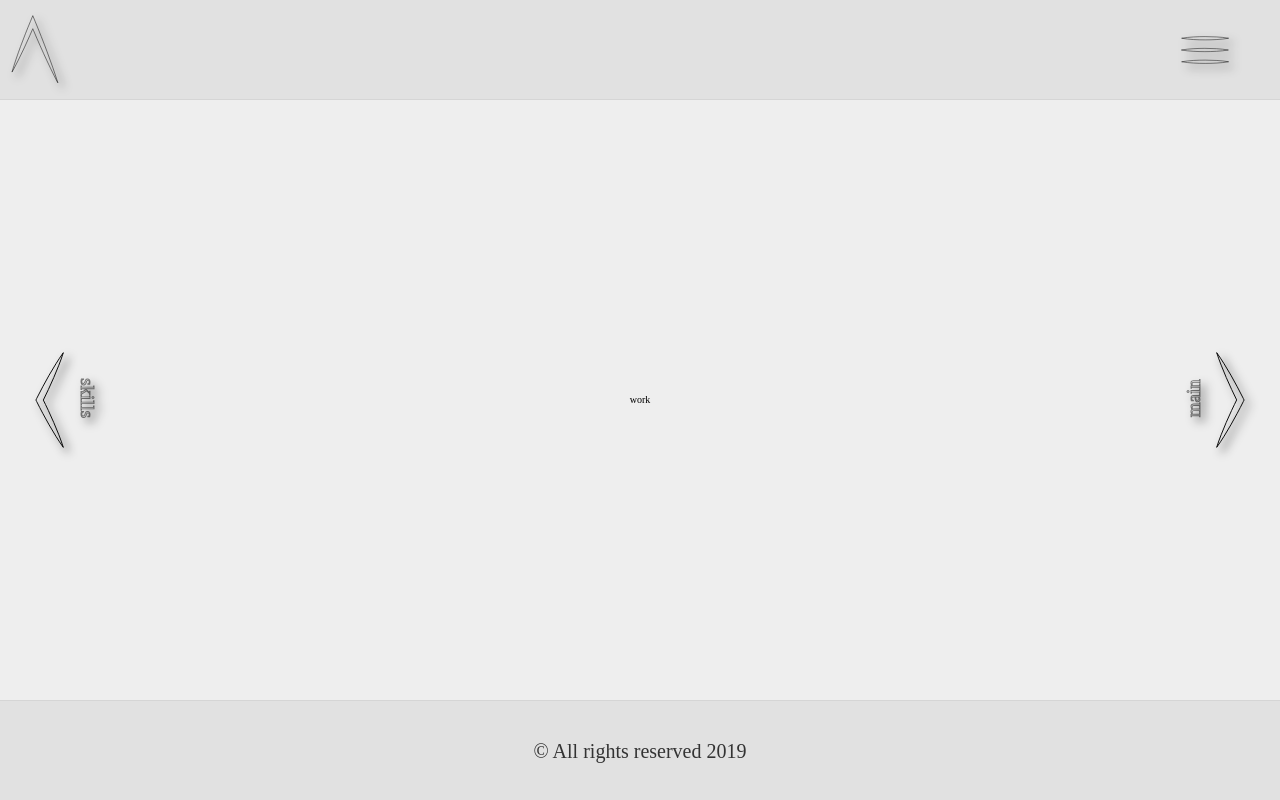
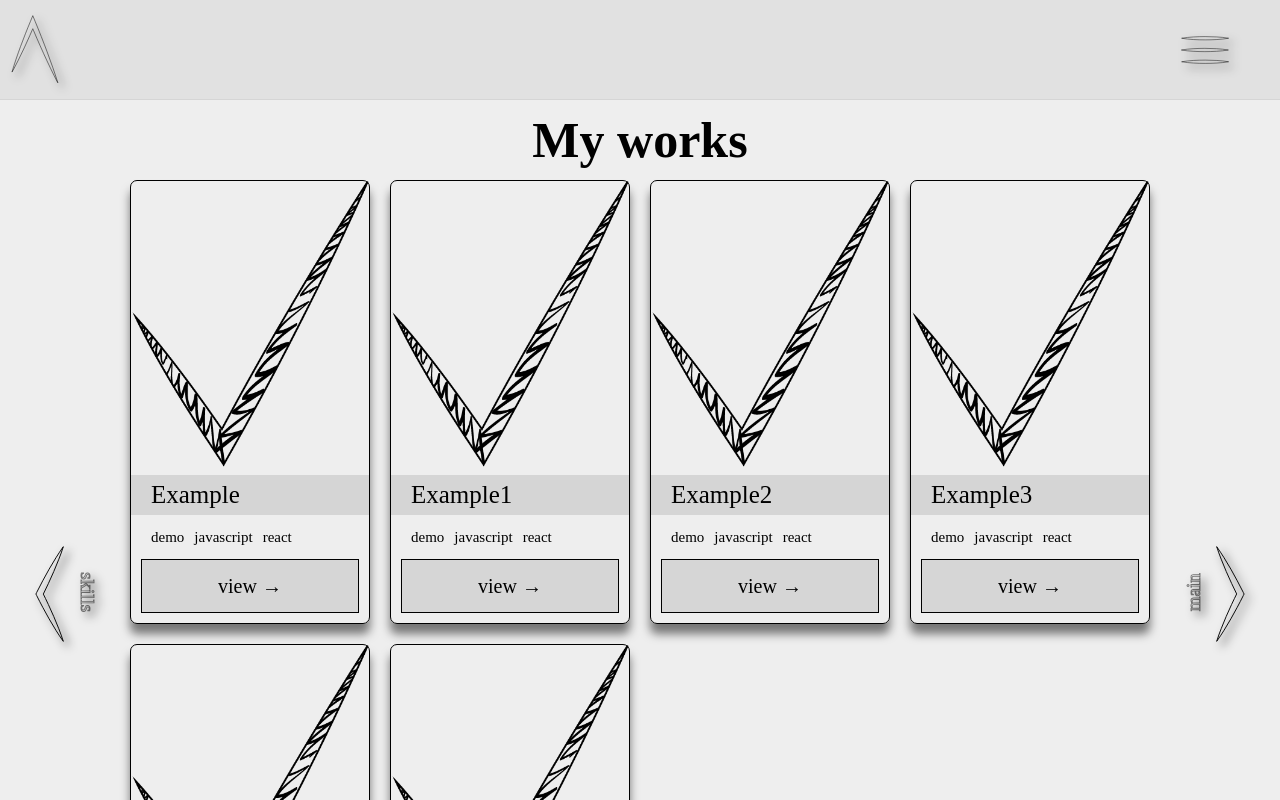
Before and after one commit to AlexanderPershin/portfolio, a React (Create React App) app: page /#/work in a window 1280 px wide. Shown: the top 800 px of the page. Built offline with nearby package versions, Linux system fonts and the light colour scheme; a web font is replaced by a local one.

Commit message:
works are ready

```diff
--- a/src/components/Work.js
+++ b/src/components/Work.js
@@ -1,7 +1,76 @@
 import React from 'react';
 
+import examplePic from '../img/check_big.png';
+
+const workList = [
+  {
+    name: 'Example',
+    link: 'http://google.com',
+    picture: examplePic,
+    categories: ['demo', 'javascript', 'react']
+  },
+  {
+    name: 'Example1',
+    link: 'http://google.com',
+    picture: examplePic,
+    categories: ['demo', 'javascript', 'react']
+  },
+  {
+    name: 'Example2',
+    link: 'http://google.com',
+    picture: examplePic,
+    categories: ['demo', 'javascript', 'react']
+  },
+  {
+    name: 'Example3',
+    link: 'http://google.com',
+    picture: examplePic,
+    categories: ['demo', 'javascript', 'react']
+  },
+  {
+    name: 'Example4',
+    link: 'http://google.com',
+    picture: examplePic,
+    categories: ['demo', 'javascript', 'react']
+  },
+  {
+    name: 'Example5',
+    link: 'http://google.com',
+    picture: examplePic,
+    categories: ['demo', 'javascript', 'react']
+  }
+];
+
 const Work = () => {
-  return <div>work</div>;
+  const renderCategories = cat => {
+    return cat.map((category, idx) => (
+      <span className='work__category' key={idx}>
+        {category}
+      </span>
+    ));
+  };
+
+  const renderList = () => {
+    return workList.map(({ name, link, picture, categories }) => (
+      <div className='work__item' key={name}>
+        <figure className='work__base'>
+          <img src={picture} alt='' className='work__image' />
+          <figcaption className='work__caption'>{name}</figcaption>
+        </figure>
+        <p className='work__categories'>{renderCategories(categories)}</p>
+        <a href={link} target='_blank' className='work__view'>
+          view &rarr;
+        </a>
+      </div>
+    ));
+  };
+
+  return (
+    <div className='work'>
+      <h1 className='heading1 work__heading'>My works</h1>
+      <section className='work__content'>{renderList()}</section>
+    </div>
+  );
 };
 
 export default Work;
--- a/src/scss/components/_contact.scss
+++ b/src/scss/components/_contact.scss
@@ -38,14 +38,20 @@
     border: 1px solid transparent;
     border-bottom: 1px solid black;
     background-color: transparent;
+    transition: all 0.2s;
 
     &:active,
     &:focus {
       border: 1px solid black;
     }
     &::placeholder {
+      transform-origin: center left;
       color: lighten(black, 45%);
       transition: all 0.3s;
+    }
+
+    &:hover::placeholder {
+      transform: scaleY(1.1);
     }
     &:focus::placeholder {
       color: lighten(black, 70%);
--- a/src/scss/components/_work.scss
+++ b/src/scss/components/_work.scss
@@ -0,0 +1,71 @@
+.work {
+  justify-self: stretch;
+  display: grid;
+  grid-template-columns: 1fr;
+  padding: 0 3rem;
+
+  &__heading {
+    display: flex;
+    justify-content: center;
+    align-items: center;
+  }
+  &__content {
+    display: grid;
+    grid-template-columns: repeat(auto-fit, minmax(20rem, 1fr));
+    gap: 2rem;
+  }
+  &__item {
+    border: 1px solid black;
+    border-radius: 7px;
+    box-shadow: 0 1rem 1rem rgba(#000, 0.5);
+    position: relative;
+    z-index: 100;
+  }
+  &__base {
+  }
+  &__image {
+    width: 100%;
+  }
+  &__caption {
+    font-size: 2.5rem;
+    background-color: darken($colorPrimary, 10%);
+    padding-left: 2rem;
+  }
+  &__categories {
+    padding: 1rem 2rem 0 2rem;
+    font-size: 1.5rem;
+  }
+  &__category {
+  }
+  &__category:not(:last-child) {
+    margin-right: 1rem;
+  }
+  &__view {
+    display: flex;
+    justify-content: center;
+    align-items: center;
+    margin: 1rem;
+    padding: 1rem 3rem;
+    font-size: 2rem;
+    border: 1px solid black;
+    transition: all 0.2s;
+    &:link {
+      color: black;
+      background-color: rgba(black, 0.1);
+    }
+    &:visited {
+      color: gray;
+      background-color: rgba(black, 0.5);
+    }
+    &:hover {
+      color: lighten(black, 10%);
+      background-color: rgba(white, 0.5);
+      transform: scaleY(1.05) scaleX(0.95);
+    }
+    &:active {
+      color: lighten(black, 5%);
+      background-color: rgba(white, 0.9);
+      transform: scaleY(0.95) scaleX(1.05);
+    }
+  }
+}
```
